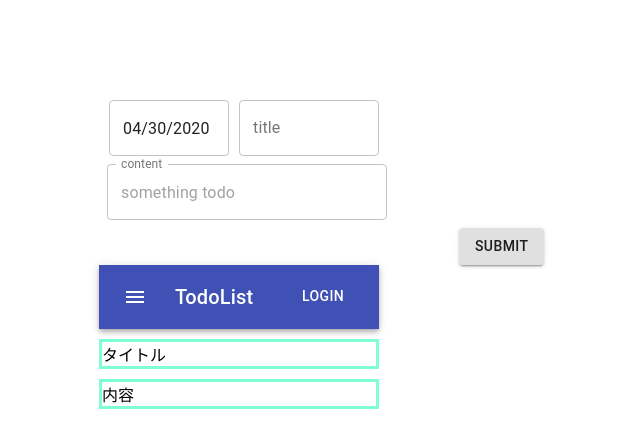
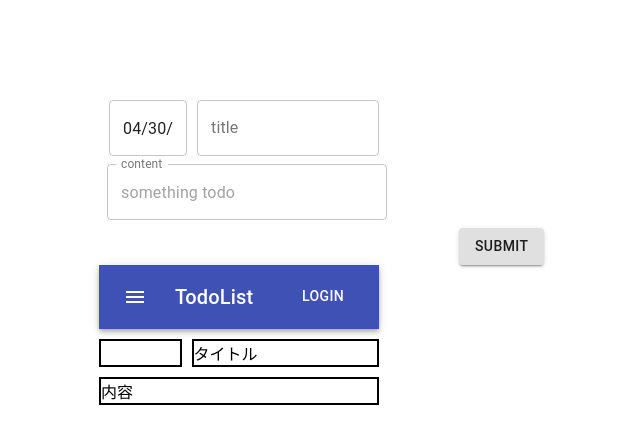
Before and after one commit to yutech941/ToDoList, a React (Create React App) app: page / in a window 1280 px wide. Shown: the top 448 px of the page, without its empty margins (401-1041 px from the left). Built offline with nearby package versions, Linux system fonts and the light colour scheme.

Commit message:
TimeCreator削除

```diff
--- a/src/components/TimeCreator.js
+++ /dev/null
@@ -1,27 +0,0 @@
-import React from "react";
-import TextField from "@material-ui/core/TextField";
-import moment from "moment/moment";
-
-const styles = {
-  timeInput: {
-    width: "120px",
-    marginLeft: "10px",
-    marginRight: "10px",
-  },
-};
-
-let mom = moment();
-
-export default class TimeCreator extends React.Component {
-  render() {
-    return (
-      <div>
-        <TextField
-          style={styles.timeInput}
-          variant="outlined"
-          value={mom.format("L")}
-        />
-      </div>
-    );
-  }
-}
--- a/src/components/TodoCreator.js
+++ b/src/components/TodoCreator.js
@@ -1,7 +1,7 @@
 import React from "react";
 import TextField from "@material-ui/core/TextField";
 import Button from "@material-ui/core/Button";
-import TimeCreator from "./TimeCreator";
+import moment from "moment/moment";
 
 const styles = {
   flexDirection: {
@@ -15,7 +15,14 @@ const styles = {
     width: "100%",
     marginLeft: "360px",
   },
+  timeInput: {
+    width: "120px",
+    marginLeft: "10px",
+    marginRight: "10px",
+  },
 };
+
+let mom = moment();
 
 export default class TodoCreator extends React.Component {
   render() {
@@ -23,7 +30,11 @@ export default class TodoCreator extends React.Component {
       <div>
         <div style={styles.flexDirection}>
           {/*日付表示*/}
-          <TimeCreator />
+          <TextField
+            style={styles.timeInput}
+            variant="outlined"
+            value={mom.format("L")}
+          />
 
           {/*タイトル入力フォーム*/}
           <TextField
--- a/src/components/TodoList.js
+++ b/src/components/TodoList.js
@@ -1,20 +1,38 @@
 import React from "react";
 import ButtonAppBar from "./ButtonAppBar";
 const styles = {
+  flexDirection: {
+    display: "flex",
+    flexDirection: "rowReverse",
+  },
   list: {
-    border: "solid 3px aquamarine",
+    border: "solid 2px ",
     marginTop: "10px",
+  },
+  timeInput: {
+    border: "solid 2px ",
+    marginTop: "10px",
+    marginRight: "10px",
+    width: "30%",
+  },
+  titleInput: {
+    border: "solid 2px ",
+    marginTop: "10px",
+    width: "70%",
   },
 };
 
 export default class TodoList extends React.Component {
   render() {
-    const { title, content } = this.props;
+    const { time, title, content } = this.props;
 
     return (
       <div>
         <ButtonAppBar />
-        <div style={styles.list}>{title}</div>
+        <div style={styles.flexDirection}>
+          <div style={styles.timeInput}>{time}</div>
+          <div style={styles.titleInput}>{title}</div>
+        </div>
         <div style={styles.list}>{content}</div>
       </div>
     );
```
